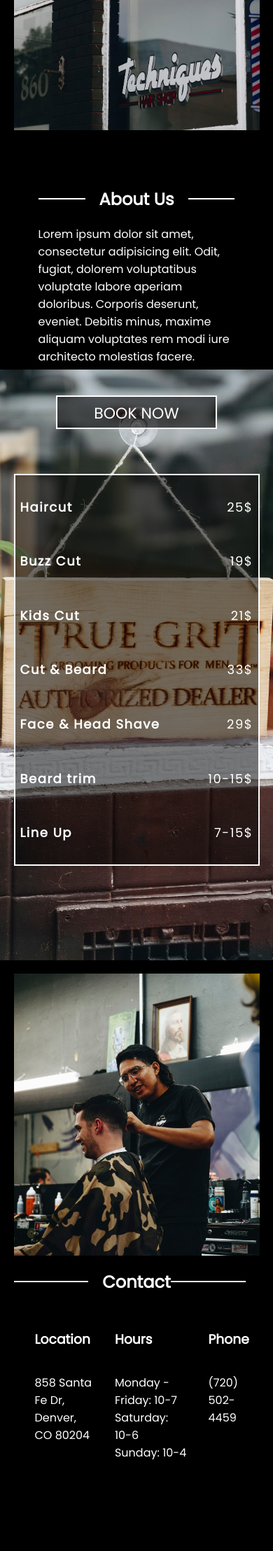
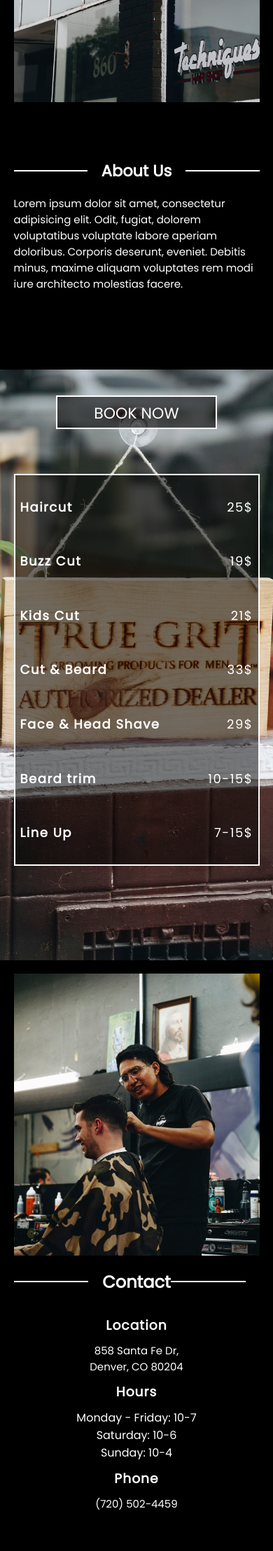
Before and after one commit to vvictorious/barber_shop_website, a PHP site: page / in a window 390 px wide. Shown: the part 1160-3376 px from the top of the page at 70% size. Run offline with PHP 8.4, Linux system fonts and the light colour scheme.

Commit message:
the contact section looks good at all sizes

```diff
--- a/style.css
+++ b/style.css
@@ -429,15 +429,16 @@ nav {
 
 	.contact-headings {
 		margin: 0;
-		margin-left: 30px;
+		margin-left: 0;
 		margin-top: 30px;
 		margin-bottom: 35px;
+		text-align: center;
 	}
 
 	.contact-ul {
 		margin: 0;
 		padding: 0;
-		margin-left: 30px;
+		margin-left: 0;
 	}
 
 	.contact-ul li {
@@ -447,7 +448,7 @@ nav {
 
 	.contact-right-info p {
 		margin: 0;
-		margin-left: 30px;
+		margin-left: 0;
 	}
 
 }
@@ -539,6 +540,156 @@ nav {
 
 }
 
-@media screen and (max-width: 450px) {
+@media screen and (max-width: 550px) {
+
+
+/*hero for landing page 450px ==============================*/
+
+
+.landing-hero {
+	background-image: url('img/hero.jpeg');
+	background-size: cover;
+	height: 90vh;
+	width: 100%;
+	background-position: 25% 50%;
+}
+
+/*start of the about section for 450px===========================*/
+
+	.about {
+		height: 100vh;
+		width: 100%;
+		padding: 5%;
+		display: flex;
+		flex-direction: column-reverse;
+		justify-content: space-around;
+		background: black;
+		font-size: 15px;
+	}
+
+	.about-left-section {
+		height: 30%;
+		width: 100%;
+		align-self: center;
+	}
+
+	.techniques-heading {
+		margin-top: 0;
+	}
+
+
+
+
+	.about-text {
+		color: white;
+		margin: 0;
+	}
+
+	.about-right-section {
+		background-image: url('img/shop1.jpeg');
+		background-position: 20% 50%;
+		background-size: cover;
+		height: auto;
+		height: 50%;
+		width: 100%;
+		margin: 0;
+	}
+
+/*beginning of the contact section 1024px================================*/
+
+	.contact {
+		height: 100vh;
+		width: 100%;
+		background: black;
+		padding: 5%;
+		display: flex;
+		flex-direction: column;
+	}
+
+	.contact-container {
+
+	}
+
+	.contact-left-photo {
+		background-image: url('img/guill_smiling.jpeg');
+		background-size: cover;
+		background-position: 17% 50%;
+		height: 50%;
+		width: 100%;
+		order: 1;
+	}
+
+	.contact-right-info {
+		order: 2;
+		width: 100%;
+		margin-left: 0;
+		background: black;
+		color: white;
+		display: flex;
+		flex-direction: column;
+	}
+
+	.contact-us-heading {
+		color: white;
+		width: 100%;
+		justify-content: center;
+		align-items: center;
+		text-align: center;
+		order: 0;
+	}
+
+	.contact-us-heading:before,
+	.contact-us-heading:after {
+	    content: '';
+	    border-top: 2px solid;
+	    margin: 0 20px 0 0;
+	    flex: 1 0 20px;
+	    color: white;
+	}
+
+	.inner-contact-container {
+		display: flex;
+		flex-direction: column;
+		justify-content: space-around;
+	}
+
+	.contact-headings {
+		margin: 0;
+		margin-left: 0;
+		margin-top: 10px;
+		margin-bottom: 10px;
+		letter-spacing: 1px;
+		text-align: center;
+	}
+
+	.contact-ul {
+		margin: 0;
+		text-align: center;
+	}
+
+	.contact-ul li {
+		list-style: none;
+		display: flex;
+		justify-content: center;
+	}
+
+	.contact-right-info p {
+		margin: 0;
+		margin-left: 0;
+		font-size: 15px;
+		text-align: center;
+	}
 
 }
+
+@media screen and (max-width: 320px) {
+
+	.techniques-heading {
+		margin-bottom: 5%;
+	}
+
+	.about-left-section {
+		margin-bottom: 5%;
+	}
+
+}
```
